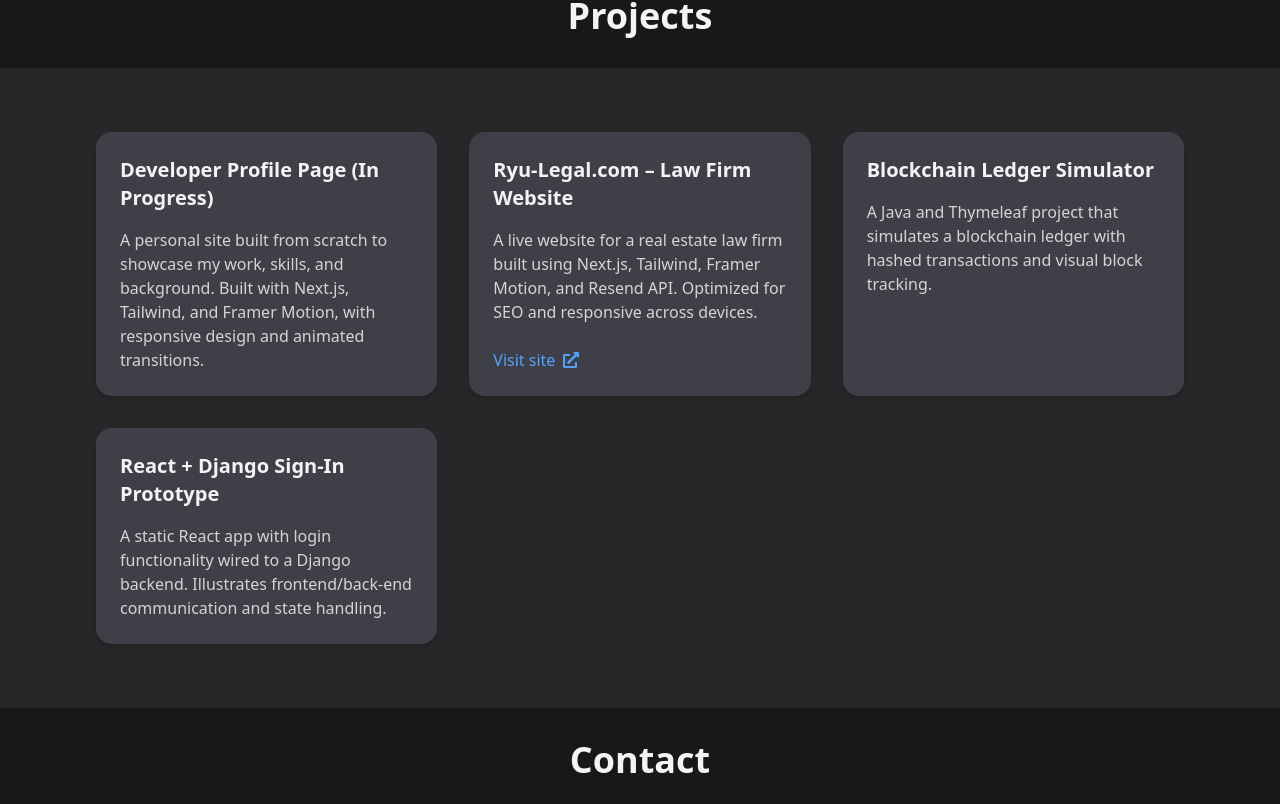
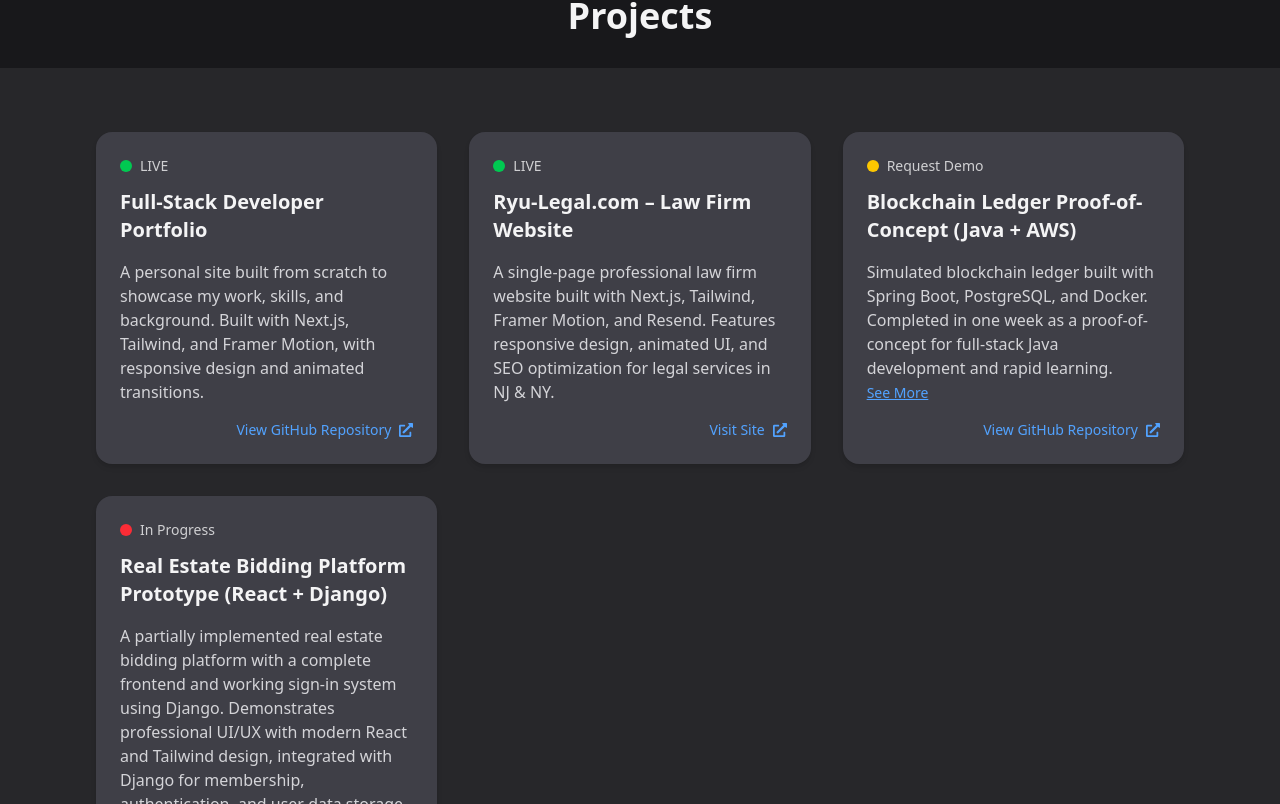
Before and after one commit to edwardsong08/final-profile, a Next.js app: page / in a window 1280 px wide. Shown: the part 2876-3680 px from the top of the page. Built offline with nearby package versions, Linux system fonts and the light colour scheme.

Commit message:
projects
-project descriptions refined
-project see more modals included for more descriptions
-links to repo or site included
-styling completed

```diff
--- a/package.json
+++ b/package.json
@@ -19,6 +19,7 @@
     "react-dom": "^19.0.0",
     "react-hook-form": "^7.56.0",
     "react-icons": "^5.5.0",
+    "react-markdown": "^10.1.0",
     "resend": "^4.5.1",
     "yup": "^1.6.1"
   },
--- /dev/null
+++ b/src/components/ProjectModal.tsx
@@ -0,0 +1,103 @@
+import { useEffect } from 'react';
+import { motion, AnimatePresence } from 'framer-motion';
+import { useTheme } from 'next-themes';
+import { FaExternalLinkAlt } from 'react-icons/fa';
+import ReactMarkdown from 'react-markdown';
+
+interface ProjectModalProps {
+  isOpen: boolean;
+  onClose: () => void;
+  title: string;
+  paragraphs: string[];
+  link?: string;
+}
+
+export default function ProjectModal({
+  isOpen,
+  onClose,
+  title,
+  paragraphs,
+  link,
+}: ProjectModalProps) {
+  const { resolvedTheme } = useTheme();
+  const bgColor =
+    resolvedTheme === 'dark'
+      ? 'bg-zinc-700 border-zinc-600 text-zinc-100'
+      : 'bg-zinc-100 border-zinc-300 text-zinc-800';
+  const textColor = resolvedTheme === 'dark' ? 'text-zinc-300' : 'text-zinc-700';
+
+  useEffect(() => {
+    if (isOpen) {
+      const scrollbarWidth = window.innerWidth - document.documentElement.clientWidth;
+      document.body.style.overflow = 'hidden';
+      document.body.style.paddingRight = `${scrollbarWidth}px`;
+
+      const handleKeyDown = (e: KeyboardEvent) => {
+        if (e.key === 'Escape') {
+          onClose();
+        }
+      };
+      window.addEventListener('keydown', handleKeyDown);
+
+      return () => {
+        document.body.style.overflow = '';
+        document.body.style.paddingRight = '';
+        window.removeEventListener('keydown', handleKeyDown);
+      };
+    }
+  }, [isOpen, onClose]);
+
+  return (
+    <AnimatePresence>
+      {isOpen && (
+        <motion.div
+          className="fixed inset-0 backdrop-blur-lg backdrop-brightness-90 flex items-center justify-center z-50"
+          initial={{ opacity: 0 }}
+          animate={{ opacity: 1 }}
+          exit={{ opacity: 0 }}
+          onClick={onClose}
+        >
+          <motion.div
+            className={`relative ${bgColor} rounded-2xl shadow-lg max-w-3xl w-full mx-4 p-8 overflow-y-auto max-h-[90vh] border`}
+            initial={{ scale: 0.9, y: 50 }}
+            animate={{ scale: 1, y: 0 }}
+            exit={{ scale: 0.9, y: 50 }}
+            transition={{ duration: 0.6, ease: 'easeInOut' }}
+            onClick={(e) => e.stopPropagation()}
+          >
+            <button
+              onClick={onClose}
+              className="absolute top-4 right-6 text-zinc-400 hover:text-white text-2xl"
+            >
+              &times;
+            </button>
+
+            <h2 className="text-3xl font-semibold text-center mb-8">{title}</h2>
+
+            <div className={`text-lg leading-relaxed space-y-6 mb-8 ${textColor}`}>
+              {paragraphs.map((p, idx) => (
+                <ReactMarkdown key={idx}>{p}</ReactMarkdown>
+              ))}
+            </div>
+
+            {link && (
+              <div className="text-center">
+                <a
+                  href={link}
+                  target="_blank"
+                  rel="noopener noreferrer"
+                  className="inline-flex items-center text-blue-400 hover:text-blue-500 text-sm underline"
+                >
+                  {title === 'Ryu-Legal.com – Law Firm Website'
+                    ? 'Visit Site'
+                    : 'View GitHub Repository'}{' '}
+                  <FaExternalLinkAlt className="ml-2" />
+                </a>
+              </div>
+            )}
+          </motion.div>
+        </motion.div>
+      )}
+    </AnimatePresence>
+  );
+}
--- a/src/components/Projects.tsx
+++ b/src/components/Projects.tsx
@@ -1,35 +1,48 @@
+import { useEffect, useState } from 'react';
 import { motion } from 'framer-motion';
 import { FaExternalLinkAlt } from 'react-icons/fa';
 import { useTheme } from 'next-themes';
-import { useEffect, useState } from 'react';
+import ProjectModal from './ProjectModal';
 
 const projects = [
   {
-    title: 'Developer Profile Page (In Progress)',
+    title: 'Full-Stack Developer Portfolio',
     description:
       'A personal site built from scratch to showcase my work, skills, and background. Built with Next.js, Tailwind, and Framer Motion, with responsive design and animated transitions.',
+    link: 'https://github.com/edwardsong08/final-profile',
+    status: 'live',
   },
   {
     title: 'Ryu-Legal.com – Law Firm Website',
     description:
-      'A live website for a real estate law firm built using Next.js, Tailwind, Framer Motion, and Resend API. Optimized for SEO and responsive across devices.',
+      'A single-page professional law firm website built with Next.js, Tailwind, Framer Motion, and Resend. Features responsive design, animated UI, and SEO optimization for legal services in NJ & NY.',
     link: 'https://www.ryu-legal.com',
+    status: 'live',
   },
   {
-    title: 'Blockchain Ledger Simulator',
+    title: 'Blockchain Ledger Proof-of-Concept (Java + AWS)',
     description:
-      'A Java and Thymeleaf project that simulates a blockchain ledger with hashed transactions and visual block tracking.',
+      'Simulated blockchain ledger built with Spring Boot, PostgreSQL, and Docker. Completed in one week as a proof-of-concept for full-stack Java development and rapid learning. See More.',
+    link: 'https://github.com/edwardsong08/vzw-transaction-ledger',
+    status: 'demo',
   },
   {
-    title: 'React + Django Sign-In Prototype',
+    title: 'Real Estate Bidding Platform Prototype (React + Django)',
     description:
-      'A static React app with login functionality wired to a Django backend. Illustrates frontend/back-end communication and state handling.',
+      'A partially implemented real estate bidding platform with a complete frontend and working sign-in system using Django. Demonstrates professional UI/UX with modern React and Tailwind design, integrated with Django for membership, authentication, and user data storage. See More.',
+    link: 'https://github.com/edwardsong08/realestatebidding',
+    status: 'progress',
   },
 ];
 
 export default function Projects() {
   const { resolvedTheme } = useTheme();
   const [mounted, setMounted] = useState(false);
+  const [selectedProject, setSelectedProject] = useState<{
+    title: string;
+    description: string;
+    link?: string;
+  } | null>(null);
 
   useEffect(() => {
     setMounted(true);
@@ -43,14 +56,18 @@ export default function Projects() {
   const cardBg = isDark ? 'bg-zinc-700' : 'bg-zinc-200';
   const descriptionText = isDark ? 'text-zinc-300' : 'text-zinc-700';
 
+  const statusMap: Record<string, { label: string; color: string }> = {
+    live: { label: 'LIVE', color: 'bg-green-500' },
+    demo: { label: 'Request Demo', color: 'bg-yellow-400' },
+    progress: { label: 'In Progress', color: 'bg-red-500' },
+  };
+
   return (
     <section id="projects" className={`${bgSection} transition-colors duration-300`}>
-      {/* Top Bar */}
       <div className={`${bgHeader} py-8 transition-colors duration-300`}>
         <h2 className="text-4xl font-bold text-center">Projects</h2>
       </div>
 
-      {/* Main Content */}
       <div className="max-w-6xl mx-auto px-4 py-16">
         <motion.div
           initial={{ opacity: 0, y: 40 }}
@@ -59,27 +76,69 @@ export default function Projects() {
           transition={{ duration: 0.8, ease: 'easeOut' }}
           className="grid grid-cols-1 sm:grid-cols-2 lg:grid-cols-2 xl:grid-cols-3 gap-8 px-4"
         >
-          {projects.map(({ title, description, link }) => (
+          {projects.map(({ title, description, link, status }) => {
+            const statusData = statusMap[status];
+            const isExpandable = description.includes('See More.');
+            const cleanedDescription = description.replace(' See More.', '');
+
+            return (
               <div
                 key={title}
                 className={`transition-colors duration-300 ${cardBg} p-6 rounded-2xl shadow-md hover:shadow-lg hover:shadow-purple-400/40 transition-transform transform hover:scale-103 flex flex-col`}
               >
+                {statusData && (
+                  <div className="mb-3 flex items-center gap-2">
+                    <span className={`w-3 h-3 rounded-full ${statusData.color}`} />
+                    <span className="text-sm font-medium opacity-80">{statusData.label}</span>
+                  </div>
+                )}
+
                 <h3 className="text-xl font-semibold mb-4">{title}</h3>
-              <p className={`${descriptionText} flex-grow`}>{description}</p>
+                <p className={`${descriptionText} flex-grow`}>
+                  {cleanedDescription}
+                  {isExpandable && (
+                    <>
+                      {' '}
+                      <button
+                        onClick={() => setSelectedProject({ title, description, link })}
+                        className="text-blue-400 text-sm underline hover:text-blue-500 inline"
+                      >
+                        See More
+                      </button>
+                    </>
+                  )}
+                </p>
+
+                <div className="mt-4 flex justify-end">
                   {link && (
                     <a
                       href={link}
                       target="_blank"
                       rel="noopener noreferrer"
-                  className="mt-4 inline-flex items-center text-blue-400 hover:text-blue-500"
+                      className="inline-flex items-center text-blue-400 hover:text-blue-500 text-sm"
                     >
-                  Visit site <FaExternalLinkAlt className="ml-2" />
+                      {title === 'Ryu-Legal.com – Law Firm Website'
+                        ? 'Visit Site'
+                        : 'View GitHub Repository'}{' '}
+                      <FaExternalLinkAlt className="ml-2" />
                     </a>
                   )}
                 </div>
-          ))}
+              </div>
+            );
+          })}
         </motion.div>
       </div>
+
+      {selectedProject && (
+        <ProjectModal
+          isOpen={!!selectedProject}
+          onClose={() => setSelectedProject(null)}
+          title={selectedProject.title}
+          paragraphs={selectedProject.description.split('\n\n')}
+          link={selectedProject.link}
+        />
+      )}
     </section>
   );
 }
```
Also changed, not shown: 1 other file (tests, documents, lock files or other folders). Lines whose indentation alone changed are shown as unchanged.
